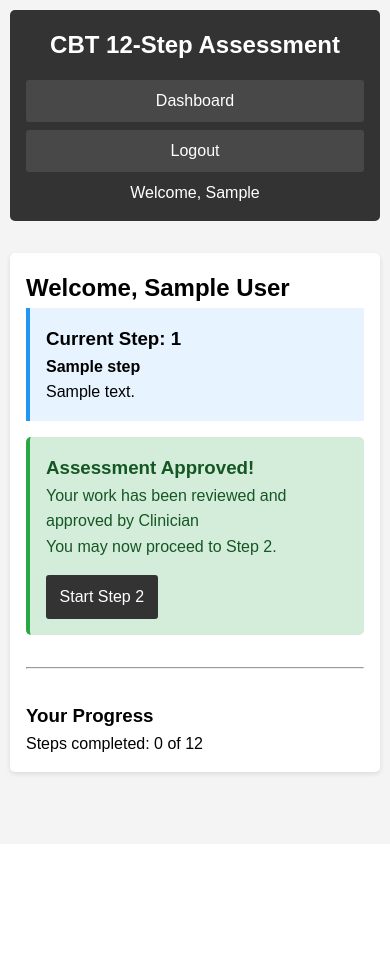
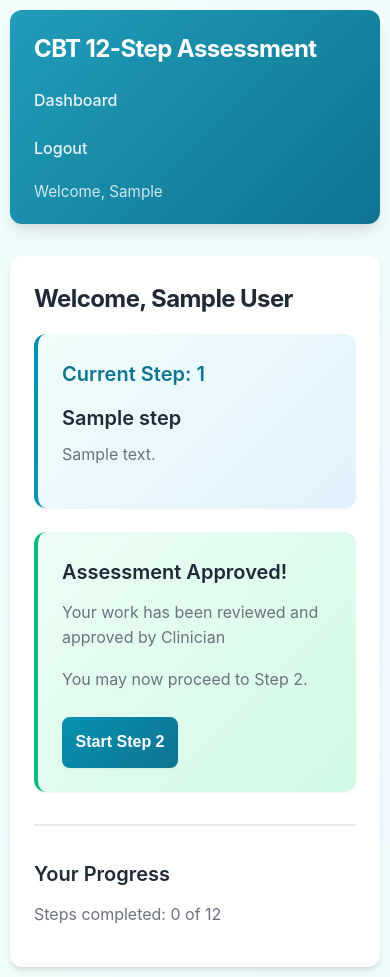
Before and after one commit to timLP79/cbt12, a Flask app: page /dashboard in a window 390 px wide. Before the commit the page ends 778 px from the top, so only its background shows below. Run offline with Flask 3, Linux system fonts and the light colour scheme; a user stored in the database is signed in; tables that the repository leaves empty hold one stand-in row (values such as "Sample post").

Commit message:
feat: Implement UI Option A - Clean & Professional
Modern healthcare/clinical design with:
- Calming teal/blue color palette
- System font stack for modern typography
- Soft shadows and layered depth
- Smooth transitions and hover effects
- Gradient backgrounds and buttons
- Enhanced form focus states
- Mobile responsive maintained

```diff
--- a/app/static/css/style.css
+++ b/app/static/css/style.css
@@ -1,4 +1,40 @@
-/* Core Layout */
+/* ==========================================
+   OPTION A: CLEAN & PROFESSIONAL (Healthcare/Clinical)
+   Color Palette: Calming teals, blues, warm grays
+   Feel: Professional, trustworthy, calming
+   ========================================== */
+
+/* CSS Variables for Easy Theming */
+:root {
+    --primary: #0891b2;        /* Teal */
+    --primary-dark: #0e7490;
+    --primary-light: #06b6d4;
+    --secondary: #6366f1;       /* Indigo */
+    --success: #10b981;         /* Green */
+    --warning: #f59e0b;         /* Amber */
+    --danger: #ef4444;          /* Red */
+    --info: #3b82f6;            /* Blue */
+
+    --text-primary: #1f2937;    /* Dark gray */
+    --text-secondary: #6b7280;  /* Medium gray */
+    --text-muted: #9ca3af;      /* Light gray */
+
+    --bg-primary: #ffffff;
+    --bg-secondary: #f9fafb;
+    --bg-tertiary: #f3f4f6;
+
+    --border-color: #e5e7eb;
+    --border-radius: 12px;
+    --border-radius-sm: 8px;
+
+    --shadow-sm: 0 1px 2px 0 rgba(0, 0, 0, 0.05);
+    --shadow-md: 0 4px 6px -1px rgba(0, 0, 0, 0.1), 0 2px 4px -1px rgba(0, 0, 0, 0.06);
+    --shadow-lg: 0 10px 15px -3px rgba(0, 0, 0, 0.1), 0 4px 6px -2px rgba(0, 0, 0, 0.05);
+
+    --transition: all 0.2s ease;
+}
+
+/* Core Reset & Layout */
 * {
     margin: 0;
     padding: 0;
@@ -6,71 +42,144 @@
 }
 
 body {
-    font-family: Arial, sans-serif;
+    font-family: -apple-system, BlinkMacSystemFont, 'Segoe UI', 'Inter', 'Roboto', 'Helvetica Neue', Arial, sans-serif;
+    font-size: 16px;
     line-height: 1.6;
+    color: var(--text-primary);
+    background: linear-gradient(135deg, #f0fdfa 0%, #f0f9ff 100%);
+    background-attachment: fixed;
     padding: 20px;
-    max-width: 800px;
+    max-width: 900px;
     margin: 0 auto;
-    background-color: #f4f4f4;
+    min-height: 100vh;
 }
 
+/* Header */
 header {
-    background: #333;
-    color: #fff;
-    padding: 1rem;
+    background: linear-gradient(135deg, var(--primary) 0%, var(--primary-dark) 100%);
+    color: white;
+    padding: 1.5rem 2rem;
     margin-bottom: 2rem;
-    border-radius: 5px;
+    border-radius: var(--border-radius);
+    box-shadow: var(--shadow-lg);
+    position: relative;
+    overflow: hidden;
+}
+
+header::before {
+    content: '';
+    position: absolute;
+    top: 0;
+    left: 0;
+    right: 0;
+    bottom: 0;
+    background: linear-gradient(135deg, rgba(255, 255, 255, 0.1) 0%, transparent 100%);
+    pointer-events: none;
 }
 
 header h1 {
-    font-size: 1.5rem;
+    font-size: 1.75rem;
+    font-weight: 700;
+    letter-spacing: -0.025em;
+    position: relative;
+    z-index: 1;
 }
 
 nav {
-    margin-top: 0.5rem;
+    margin-top: 1rem;
+    display: flex;
+    gap: 1.5rem;
+    align-items: center;
+    position: relative;
+    z-index: 1;
 }
 
 nav a {
-    color: #fff;
+    color: rgba(255, 255, 255, 0.9);
     text-decoration: none;
-    margin-right: 1rem;
+    font-weight: 500;
+    transition: var(--transition);
+    padding: 0.25rem 0;
+    border-bottom: 2px solid transparent;
 }
 
 nav a:hover {
-    text-decoration: underline;
+    color: white;
+    border-bottom-color: rgba(255, 255, 255, 0.6);
 }
 
+nav span {
+    margin-left: auto;
+    color: rgba(255, 255, 255, 0.8);
+    font-size: 0.95rem;
+}
+
+/* Container */
 .container {
-    background: #fff;
-    padding: 2rem;
-    border-radius: 5px;
-    box-shadow: 0 2px 5px rgba(0, 0, 0, 0.1);
+    background: var(--bg-primary);
+    padding: 2.5rem;
+    border-radius: var(--border-radius);
+    box-shadow: var(--shadow-md);
+    position: relative;
+}
+
+/* Typography */
+h2 {
+    font-size: 1.875rem;
+    font-weight: 700;
+    color: var(--text-primary);
+    margin-bottom: 1rem;
+    letter-spacing: -0.025em;
+}
+
+h3 {
+    font-size: 1.5rem;
+    font-weight: 600;
+    color: var(--text-primary);
+    margin-bottom: 0.75rem;
+}
+
+h4 {
+    font-size: 1.25rem;
+    font-weight: 600;
+    color: var(--text-primary);
+    margin-bottom: 0.5rem;
+}
+
+p {
+    color: var(--text-secondary);
+    margin-bottom: 1rem;
 }
 
 /* Flash Messages */
 .flash-messages {
     list-style: none;
-    margin-bottom: 1rem;
+    margin-bottom: 1.5rem;
 }
 
 .flash-messages li {
-    padding: 0.75rem;
-    background: #f8d7da;
-    color: #721c24;
-    border: 1px solid #f5c6cb;
-    border-radius: 3px;
-    margin-bottom: 0.5rem;
+    padding: 1rem 1.25rem;
+    background: linear-gradient(135deg, #fef2f2 0%, #fee2e2 100%);
+    color: var(--danger);
+    border: none;
+    border-left: 4px solid var(--danger);
+    border-radius: var(--border-radius-sm);
+    margin-bottom: 0.75rem;
+    box-shadow: var(--shadow-sm);
+    font-weight: 500;
 }
 
 /* Forms */
 form {
-    margin-top: 1rem;
+    margin-top: 1.5rem;
 }
 
 label {
     display: block;
     margin-bottom: 0.5rem;
-    font-weight: bold;
+    font-weight: 600;
+    color: var(--text-primary);
+    font-size: 0.95rem;
 }
 
 input[type="text"],
@@ -79,105 +188,172 @@ input[type="email"],
 select,
 textarea {
     width: 100%;
-    padding: 0.5rem;
-    margin-bottom: 1rem;
-    border: 1px solid #ddd;
-    border-radius: 3px;
+    padding: 0.75rem 1rem;
+    margin-bottom: 1.25rem;
+    border: 2px solid var(--border-color);
+    border-radius: var(--border-radius-sm);
     font-size: 1rem;
     font-family: inherit;
+    color: var(--text-primary);
+    background: var(--bg-primary);
+    transition: var(--transition);
 }
 
+input:focus,
+select:focus,
+textarea:focus {
+    outline: none;
+    border-color: var(--primary);
+    box-shadow: 0 0 0 3px rgba(8, 145, 178, 0.1);
+}
+
+textarea {
+    min-height: 120px;
+    resize: vertical;
+}
+
+/* Buttons */
 button, .btn {
-    background: #333;
-    color: #fff;
-    padding: 0.75rem 1.5rem;
+    background: linear-gradient(135deg, var(--primary) 0%, var(--primary-dark) 100%);
+    color: white;
+    padding: 0.75rem 1.75rem;
     border: none;
-    border-radius: 3px;
+    border-radius: var(--border-radius-sm);
     cursor: pointer;
     font-size: 1rem;
+    font-weight: 600;
     display: inline-block;
     text-decoration: none;
-    line-height: 1;
+    line-height: 1.5;
+    transition: var(--transition);
+    box-shadow: var(--shadow-sm);
 }
 
 button:hover, .btn:hover {
-    background: #555;
+    transform: translateY(-1px);
+    box-shadow: var(--shadow-md);
+    background: linear-gradient(135deg, var(--primary-light) 0%, var(--primary) 100%);
 }
 
-/* Status Banners / Alerts */
+button:active, .btn:active {
+    transform: translateY(0);
+    box-shadow: var(--shadow-sm);
+}
+
+/* Alert Components */
 .alert {
-    padding: 1rem;
-    border-radius: 5px;
+    padding: 1.5rem;
+    border-radius: var(--border-radius);
     margin-bottom: 1.5rem;
     position: relative;
+    border-left: 4px solid;
+    box-shadow: var(--shadow-sm);
+    transition: var(--transition);
+}
+
+.alert:hover {
+    box-shadow: var(--shadow-md);
 }
 
 .alert h3 {
     margin-top: 0;
+    margin-bottom: 0.75rem;
+    display: flex;
+    align-items: center;
+    gap: 0.5rem;
 }
 
 .alert-success {
-    background: #d4edda;
-    color: #155724;
-    border-left: 4px solid #28a745;
+    background: linear-gradient(135deg, #ecfdf5 0%, #d1fae5 100%);
+    color: #065f46;
+    border-left-color: var(--success);
 }
 
 .alert-warning {
-    background: #fff3cd;
-    color: #856404;
-    border-left: 4px solid #ffc107;
+    background: linear-gradient(135deg, #fffbeb 0%, #fef3c7 100%);
+    color: #92400e;
+    border-left-color: var(--warning);
 }
 
 .alert-info {
-    background: #d1ecf1;
-    color: #0c5460;
-    border-left: 4px solid #17a2b8;
+    background: linear-gradient(135deg, #eff6ff 0%, #dbeafe 100%);
+    color: #1e40af;
+    border-left-color: var(--info);
 }
 
 .alert-danger {
-    background: #f8d7da;
-    color: #721c24;
-    border-left: 4px solid #dc3545;
+    background: linear-gradient(135deg, #fef2f2 0%, #fee2e2 100%);
+    color: #991b1b;
+    border-left-color: var(--danger);
 }
 
 .alert-primary {
-    background: #e7f3ff;
-    color: #004085;
-    border-left: 4px solid #007bff;
+    background: linear-gradient(135deg, #f0fdfa 0%, #ccfbf1 100%);
+    color: #115e59;
+    border-left-color: var(--primary);
 }
 
-/* Components */
+/* Step Info Box */
 .step-info {
-    background: #e7f3ff;
-    padding: 1rem;
-    border-left: 4px solid #2196F3;
-    margin-bottom: 1rem;
+    background: linear-gradient(135deg, #f0fdfa 0%, #e0f2fe 100%);
+    padding: 1.5rem;
+    border-left: 4px solid var(--primary);
+    border-radius: var(--border-radius);
+    margin-bottom: 1.5rem;
+    box-shadow: var(--shadow-sm);
 }
 
+.step-info h3 {
+    color: var(--primary-dark);
+}
+
+/* History Items */
 .history-item {
-    background: #f8f9fa;
-    padding: 1rem;
-    border-radius: 5px;
+    background: var(--bg-secondary);
+    padding: 1.25rem;
+    border-radius: var(--border-radius);
     margin-bottom: 1rem;
-    border-left: 4px solid #6c757d;
+    border-left: 4px solid var(--text-muted);
+    box-shadow: var(--shadow-sm);
+    transition: var(--transition);
+}
+
+.history-item:hover {
+    box-shadow: var(--shadow-md);
+    transform: translateX(2px);
 }
 
 .history-item.approved {
-    border-left-color: #28a745;
+    border-left-color: var(--success);
+    background: linear-gradient(135deg, #f0fdf4 0%, #dcfce7 100%);
 }
 
 .history-item.pending {
-    border-left-color: #ffc107;
+    border-left-color: var(--warning);
+    background: linear-gradient(135deg, #fffbeb 0%, #fef3c7 100%);
+}
+
+.history-item h4 {
+    margin: 0 0 0.75rem 0;
+    color: var(--text-primary);
+}
+
+.history-item p {
+    margin: 0.5rem 0;
+    font-size: 0.95rem;
 }
 
 blockquote {
-    background: #fff;
-    padding: 0.5rem;
-    border-left: 3px solid #6c757d;
-    margin: 0.5rem 0;
+    background: var(--bg-primary);
+    padding: 1rem;
+    border-left: 3px solid var(--border-color);
+    margin: 1rem 0;
+    border-radius: var(--border-radius-sm);
+    color: var(--text-secondary);
+    font-style: italic;
 }
 
-/* Layout Utilities (New) */
+/* Layout Utilities */
 .profile-grid {
     display: flex;
     gap: 2rem;
@@ -222,22 +434,10 @@ blockquote {
 .mt-2 { margin-top: 2rem; }
 .mb-2 { margin-bottom: 2rem; }
 
-table {
-    width: 100%;
-    border-collapse: collapse;
-    margin-top: 1rem;
-    background: white;
-}
-
-table th, table td {
-    padding: 0.75rem;
-    text-align: left;
-    border-bottom: 1px solid #eee;
-}
-
-table th {
-    background: #f8f9fa;
-    border-bottom: 2px solid #dee2e6;
+hr {
+    border: none;
+    border-top: 2px solid var(--border-color);
+    margin: 2rem 0;
 }
 
 /* Mobile Responsive */
@@ -247,19 +447,35 @@ table th {
     }
 
     .container {
-        padding: 1rem;
+        padding: 1.5rem;
     }
 
-    /* Stack the profile grid vertically */
+    header {
+        padding: 1.25rem 1.5rem;
+    }
+
+    header h1 {
+        font-size: 1.5rem;
+    }
+
+    nav {
+        flex-direction: column;
+        align-items: flex-start;
+        gap: 0.75rem;
+    }
+
+    nav span {
+        margin-left: 0;
+    }
+
     .profile-grid {
         flex-direction: column;
     }
 
     .profile-grid > div {
-        width: 100%; /* Force full width for columns */
+        width: 100%;
     }
 
-    /* Stack filter forms */
     .filter-form {
         flex-direction: column;
     }
@@ -268,34 +484,37 @@ table th {
         width: 100%;
     }
 
-    /* Make tables scrollable */
     table {
         display: block;
         overflow-x: auto;
         white-space: nowrap;
     }
 
-    /* Larger touch targets */
     button, .btn, input, select {
-        padding: 0.85rem; /* Slightly larger for fingers */
+        padding: 0.85rem;
     }
 
-    /* Header adjustments */
-    header {
-        text-align: center;
+    h2 {
+        font-size: 1.5rem;
     }
 
-    nav {
-        display: flex;
-        flex-direction: column;
-        gap: 0.5rem;
-        margin-top: 1rem;
-    }
-
-    nav a {
-        margin-right: 0;
-        padding: 0.5rem;
-        background: rgba(255,255,255,0.1);
-        border-radius: 3px;
+    h3 {
+        font-size: 1.25rem;
     }
 }
+
+/* Animations */
+@keyframes fadeIn {
+    from {
+        opacity: 0;
+        transform: translateY(10px);
+    }
+    to {
+        opacity: 1;
+        transform: translateY(0);
+    }
+}
+
+.container {
+    animation: fadeIn 0.3s ease;
+}
```
Also changed, not shown: other parts of app/static/css/style.css (+42 -6 lines).
